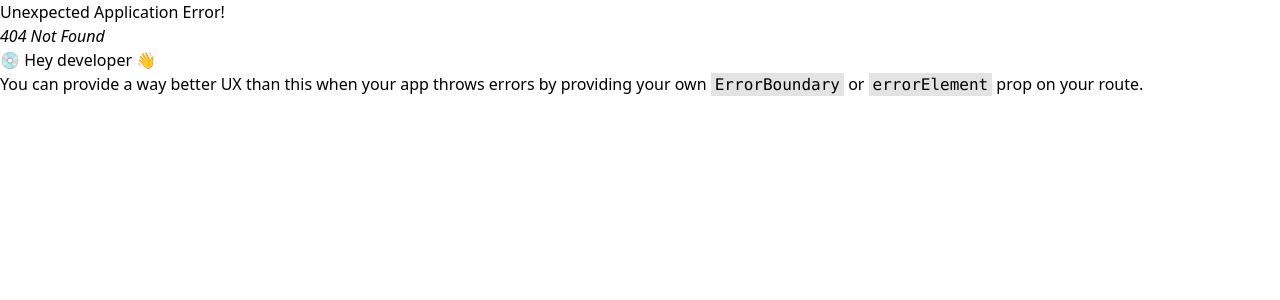
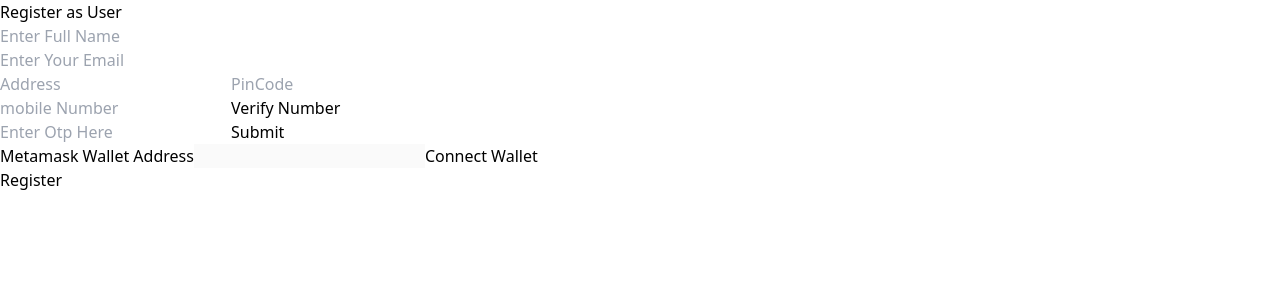
Before and after one commit to AltonDsilva3010/TSEC_Hackathon, a React (Vite) app in the folder client/my-project/: page /register in a window 1280 px wide. Before the commit this address had no page. Shown: the top 300 px of the page. Built offline with nearby package versions, Linux system fonts and the light colour scheme.

Commit message:
added Registration Frontend

```diff
--- a/client/my-project/package.json
+++ b/client/my-project/package.json
@@ -15,6 +15,7 @@
     "match-sorter": "^6.3.3",
     "react": "^18.2.0",
     "react-dom": "^18.2.0",
+    "react-redux": "^9.1.0",
     "react-router-dom": "^6.21.3",
     "sort-by": "^1.2.0"
   },
--- a/client/my-project/src/Components/Common/RegistrationForm.jsx
+++ b/client/my-project/src/Components/Common/RegistrationForm.jsx
@@ -5,27 +5,18 @@ import { useNavigate } from "react-router-dom";
 import { addUser } from "../../Apis/UserApi";
 import { useDispatch, useSelector } from "react-redux";
 const RegistrationForm = () => {
-  const globalState = useSelector((state) => state.globlaStateSlice);
-  console.log("GLOBAL IN REGISTRAION ", globalState);
+  // const globalState = useSelector((state) => state.globlaStateSlice);
+  // console.log("GLOBAL IN REGISTRAION ", globalState);
 
   const navigator = useNavigate();
-  const [farmerDetails, setFarmerDetails] = React.useState({
+  const [userDetails, setUserDetails] = React.useState({
     fullName: "",
-    gender: "",
-    dob: "",
-    mobileNumber: "",
     email: "",
-    state: "",
-    district: "",
+    phone: "",
+    address: "",
     pinCode: "",
-    aadharCardNumber: "",
-    panCardNumber: "",
-    walletAddress: "",
-    aadharCardImage: "",
   });
 
-  const [previewAadhar, setPreviewAadhar] = React.useState();
-  const [previewUserPhoto, setPreviewUserPhoto] = React.useState();
   const [otpVerify, setOtpVerify] = React.useState(true);
   const [otp, setOtp] = React.useState("");
 
@@ -43,8 +34,8 @@ const RegistrationForm = () => {
   };
   const handleOtpVerificationBtnClick = (e) => {
     e.preventDefault();
-    console.log(farmerDetails.mobileNumber);
-    if (farmerDetails.mobileNumber != "") {
+    console.log(userDetails.mobileNumber);
+    if (userDetails.mobileNumber != "") {
       setOtpVerify((prev) => !prev);
     } else {
       toast.error("Enter Mobile Number First ");
@@ -59,42 +50,27 @@ const RegistrationForm = () => {
       toast("Please Verify Mobile First");
       return;
     } else {
-      // console.log(farmerDetails)
+      // console.log(userDetails)
       let formData = new FormData();
-      const address = {
-        state: farmerDetails.state,
-        district: farmerDetails.district,
-        pinCode: farmerDetails.pinCode,
-      };
-      formData.append("name", farmerDetails.fullName);
-      formData.append("dob", farmerDetails.dob);
-      formData.append("email", farmerDetails.email);
-      formData.append("gender", farmerDetails.gender);
-      formData.append("location", JSON.stringify(address));
-      formData.append("aadharNumber", farmerDetails.aadharCardNumber);
-      formData.append("panCardNumber", farmerDetails.panCardNumber);
-      formData.append("phone", farmerDetails.mobileNumber);
-      formData.append("metamaskWalletAddress", farmerDetails.walletAddress);
-      formData.append("aadharImage", farmerDetails.aadharCardImage);
-      formData.append("role", "farmer");
-
-      RegisterFarmer(formData, globalState, navigator);
+      formData.append("name", userDetails.fullName);
+      formData.append("email", userDetails.email);
+      formData.append("location", userDetailsaddress);
+      formData.append("phone", userDetails.mobileNumber);
+      formData.append("metamaskWalletAddress", userDetails.walletAddress);
+      formData.append("pincode", userDetails.pinCode);
+      addUser(formData, globalState, navigator);
       console.log(formData);
     }
   };
 
   const isBtnDisabled = () => {
     if (
-      farmerDetails.aadharCardImage === "" ||
-      farmerDetails.aadharCardNumber === "" ||
-      farmerDetails.mobileNumber === "" ||
-      farmerDetails.state === "" ||
-      farmerDetails.district === "" ||
-      farmerDetails.pinCode === "" ||
-      farmerDetails.fullName === "" ||
-      farmerDetails.walletAddress === "" ||
-      farmerDetails.dob === "" ||
-      farmerDetails.email === ""
+      userDetails.mobileNumber === "" ||
+      userDetails.address === "" ||
+      userDetails.pinCode === "" ||
+      userDetails.fullName === "" ||
+      userDetails.walletAddress === "" ||
+      userDetails.email === ""
     )
       return true;
 
@@ -103,30 +79,10 @@ const RegistrationForm = () => {
   const handleChange = (e) => {
     const { name, value } = e.target;
     console.log(name, value);
-    if (name === "userPhoto" || name === "aadharCardImage") {
-      const file = e.target.files[0];
-      const reader = new FileReader();
-      reader.readAsDataURL(file);
-
-      reader.onloadend = () => {
-        console.log(reader.result);
-
-        if (name === "userPhoto") {
-          setPreviewUserPhoto(reader.result);
-        } else if (name === "aadharCardImage") {
-          setPreviewAadhar(reader.result);
-        }
-        setFarmerDetails((prev) => ({
-          ...prev,
-          [name]: file,
-        }));
-      };
-    } else {
-      setFarmerDetails({
-        ...farmerDetails,
-        [name]: value,
-      });
-    }
+    setUserDetails({
+      ...userDetails,
+      [name]: value,
+    });
   };
 
   const handleConnectWallet = async (e) => {
@@ -134,11 +90,11 @@ const RegistrationForm = () => {
     const res = await connectWallet();
     console.log(res);
     if (!res.error) {
-      setFarmerDetails({
-        ...farmerDetails,
+      setUserDetails({
+        ...userDetails,
         ["walletAddress"]: res.message,
       });
-      // setFarmerDetails["walletAddress"] = address
+      // setuserDetails["walletAddress"] = address
       return;
     } else {
       toast(res.message);
@@ -148,7 +104,7 @@ const RegistrationForm = () => {
     <div className="flex  items-center justify-center bg-gray-100 ">
       <div className="bg-white w-full p-[40px] rounded-lg shadow-md ">
         <h2 className="text-xl relative font-semibold text-gray-700 text-center mb-4">
-          Register as Farmer
+          Register as User
         </h2>
 
         <form className="space-y-4">
@@ -160,19 +116,9 @@ const RegistrationForm = () => {
                   id="farmer-name"
                   name="fullName"
                   placeholder="Enter Full Name"
-                  value={farmerDetails.fullName}
+                  value={userDetails.fullName}
                   onChange={handleChange}
                   className="form-input mt-1 mr-[10px] block w-full border rounded-md border-gray-300 focus:border-blue-500 focus:ring focus:ring-blue-200"
-                  required
-                />
-
-                <input
-                  type="data"
-                  name="dob"
-                  placeholder="Enter Date Of Birth"
-                  value={farmerDetails.dob}
-                  onChange={handleChange}
-                  className="form-input mt-1 block w-full border rounded-md border-gray-300 focus:border-blue-500 focus:ring focus:ring-blue-200"
                   required
                 />
               </div>
@@ -181,31 +127,19 @@ const RegistrationForm = () => {
                   type="email"
                   name="email"
                   placeholder="Enter Your Email"
-                  value={farmerDetails.email}
+                  value={userDetails.email}
                   onChange={handleChange}
                   className="form-input mr-[10px] mt-1 block w-full border rounded-md border-gray-300 focus:border-blue-500 focus:ring focus:ring-blue-200"
                   required
                 />
-                <select
-                  id="gender"
-                  name="gender"
-                  value={farmerDetails.gender}
-                  onChange={handleChange}
-                  className="form-input mt-1 p-2 w-full border rounded-md"
-                >
-                  <option value="">Select Gender</option>
-                  <option value="male">Male</option>
-                  <option value="female">Female</option>
-                  <option value="other">Other</option>
-                </select>
               </div>
               <div className="flex justify-between mt-[10px]">
                 {/* DropDown Here */}
                 <input
                   type="text"
-                  name="state"
-                  placeholder="State"
-                  value={farmerDetails.state}
+                  name="address"
+                  placeholder="Address"
+                  value={userDetails.address}
                   onChange={handleChange}
                   className="form-input mt-1 mr-[10px] block w-full border rounded-md border-gray-300 focus:border-blue-500 focus:ring focus:ring-blue-200"
                   required
@@ -213,79 +147,21 @@ const RegistrationForm = () => {
                 {/* dropdown here instead of text */}
                 <input
                   type="text"
-                  name="district"
-                  placeholder="District"
-                  value={farmerDetails.district}
-                  onChange={handleChange}
-                  className="form-input mt-1 mr-[10px] block w-full border rounded-md border-gray-300 focus:border-blue-500 focus:ring focus:ring-blue-200"
-                  required
-                />
-                <input
-                  type="text"
                   name="pinCode"
                   placeholder="PinCode"
-                  value={farmerDetails.pinCode}
+                  value={userDetails.pinCode}
                   onChange={handleChange}
                   className="form-input mt-1 block w-full border rounded-md border-gray-300 focus:border-blue-500 focus:ring focus:ring-blue-200"
                   required
                 />
               </div>
-              <div className="flex mt-[10px] items-center">
-                <input
-                  type="text"
-                  placeholder="Enter Aadhar Card Number"
-                  name="aadharCardNumber"
-                  onChange={handleChange}
-                  value={farmerDetails.aadharCardNumber}
-                  className="form-input mt-1 mr-[10px] block w-full border rounded-md border-gray-300 focus:border-blue-500 focus:ring focus:ring-blue-200"
-                  required
-                />
-
-                <div className="relative  flex flex-col justify-between items-center ">
-                  <input
-                    type="file"
-                    name="aadharCardImage"
-                    onChange={handleChange}
-                    className="opacity-[0] absolute bottom-[-10px] right-[-100px]"
-                  />
-                  <button
-                    disabled
-                    className="bg-blue-500 text-white h-[50px] w-[100px] px-[4px] py-[2px] rounded-lg"
-                  >
-                    Upload Aadhar
-                  </button>
-                </div>
-              </div>
-
-              <div className="flex mt-[10px] items-center">
-                <input
-                  type="text"
-                  placeholder="Enter Pan Card Number"
-                  name="panCardNumber"
-                  onChange={handleChange}
-                  value={farmerDetails.panCardNumber}
-                  className="form-input mt-1 mr-[10px] block w-full border rounded-md border-gray-300 focus:border-blue-500 focus:ring focus:ring-blue-200"
-                  required
-                />
-              </div>
-
-              {farmerDetails.aadharCardImage && (
-                <img
-                  src={
-                    farmerDetails.aadharCardImage ? previewAadhar : DummyImage
-                  }
-                  alt="aadhar card image"
-                  className="w-[100px] h-[100px] mt-[10px] object-contain mr-[10px]"
-                />
-              )}
-
               <div>
                 <div className="flex items-center justify-between mt-[10px]">
                   <input
                     type="text"
                     name="mobileNumber"
                     placeholder="mobile Number"
-                    value={farmerDetails.mobileNumber}
+                    value={userDetails.mobileNumber}
                     onChange={handleChange}
                     className="form-input mt-1 block w-full border rounded-md border-gray-300 focus:border-blue-500 focus:ring focus:ring-blue-200"
                     required
@@ -326,7 +202,7 @@ const RegistrationForm = () => {
                 <input
                   type="text"
                   name="walletAddress"
-                  value={farmerDetails.walletAddress}
+                  value={userDetails.walletAddress}
                   onChange={handleChange}
                   id="contract-address"
                   disabled
--- /dev/null
+++ b/client/my-project/src/Components/Common/RegistrationPage.jsx
@@ -0,0 +1,13 @@
+import React from "react";
+import RegistrationForm from "./RegistrationForm";
+import { Outlet } from "react-router-dom";
+
+const RegistrationPage = () => {
+  return (
+    <div>
+      <Outlet />
+    </div>
+  );
+};
+
+export default RegistrationPage;
--- a/client/my-project/src/utils/routes.jsx
+++ b/client/my-project/src/utils/routes.jsx
@@ -1,12 +1,26 @@
 import App from "../App";
-import  HomePage from "../Components/HomePage/HomePage";
+import RegistrationForm from "../Components/Common/RegistrationForm";
+import HomePage from "../Components/HomePage/HomePage";
+import RegistrationPage from "../Components/Common/RegistrationPage";
 export const routers = [
   {
     path: "/",
     element: <App />,
-    children: [{
-      index: true,
-      element: <HomePage />
-    }]
+    children: [
+      {
+        index: true,
+        element: <HomePage />,
+      },
+    ],
+  },
+  {
+    path: "/register",
+    element: <RegistrationPage />,
+    children: [
+      {
+        index: true,
+        element: <RegistrationForm />,
+      },
+    ],
   },
 ];
```
Also changed, not shown: 1 other file (tests, documents, lock files or other folders).
